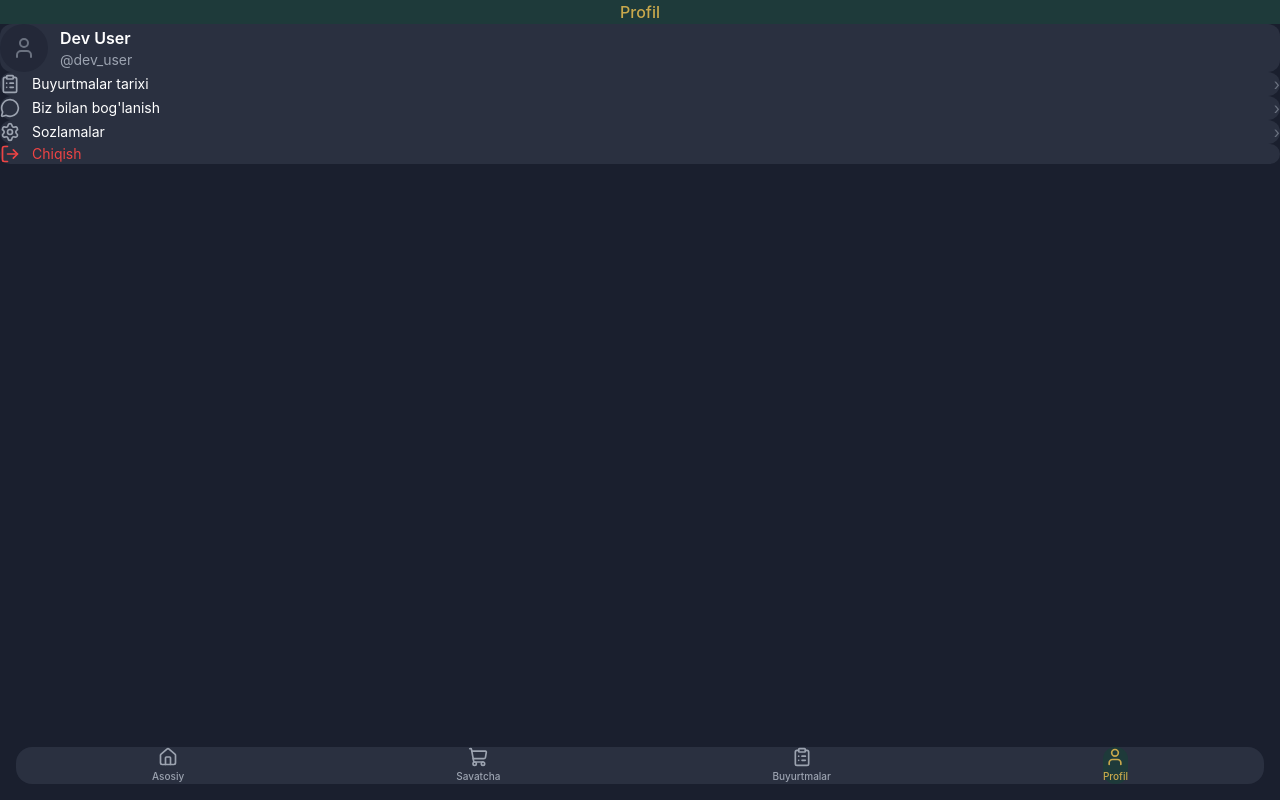
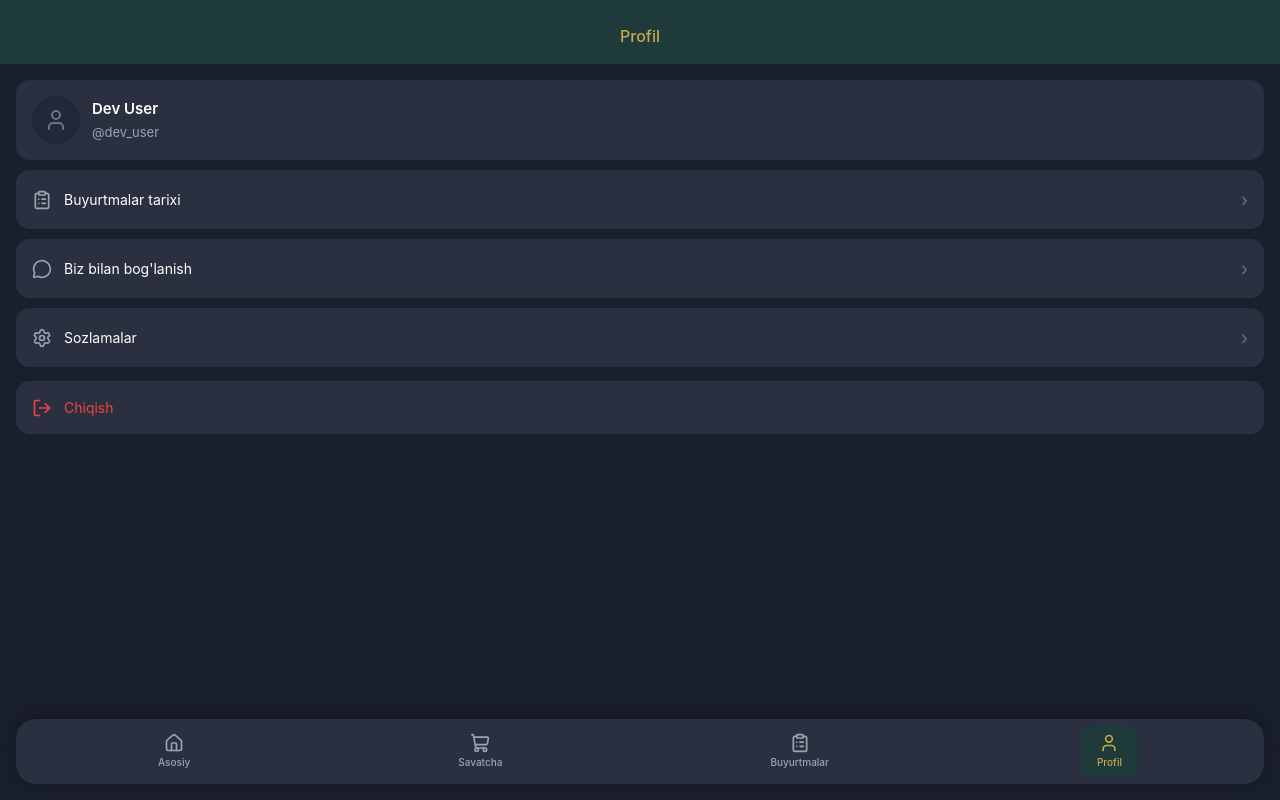
Before and after one commit to otash16/Bouquet-TWA, a React (Vite) app: page /profile in a window 1280 px wide. Built offline with nearby package versions, Linux system fonts and the light colour scheme; no server answers.

Commit message:
fix: switch to inline styles for Telegram WebApp compatibility

```diff
--- a/src/components/BottomTabBar.tsx
+++ b/src/components/BottomTabBar.tsx
@@ -1,6 +1,5 @@
 import { useNavigate, useLocation } from 'react-router-dom';
 import { Home, ShoppingCart, ClipboardList, User } from 'lucide-react';
-import { cn } from '@/lib/utils';
 
 const tabs = [
   { path: '/home', label: 'Asosiy', icon: Home },
@@ -14,25 +13,36 @@ export default function BottomTabBar() {
   const location = useLocation();
 
   return (
-    <div className="fixed bottom-4 left-4 right-4 z-50">
-      <nav className="flex items-center justify-around rounded-2xl px-2 py-2" style={{ backgroundColor: 'var(--bg-tab-bar)' }}>
+    <div style={{ position: 'fixed', bottom: 16, left: 16, right: 16, zIndex: 50 }}>
+      <nav style={{
+        display: 'flex',
+        alignItems: 'center',
+        justifyContent: 'space-around',
+        borderRadius: 20,
+        padding: '6px 8px',
+        backgroundColor: '#2a3040',
+        boxShadow: '0 -2px 20px rgba(0,0,0,0.3)',
+      }}>
         {tabs.map(tab => {
           const isActive = location.pathname.startsWith(tab.path);
           return (
             <button
               key={tab.path}
               onClick={() => navigate(tab.path)}
-              className={cn(
-                'flex flex-col items-center gap-0.5 px-4 py-2 rounded-xl transition-all duration-200 cursor-pointer',
-                isActive ? 'bg-[var(--bg-header)]' : ''
-              )}
+              style={{
+                display: 'flex',
+                flexDirection: 'column',
+                alignItems: 'center',
+                gap: 2,
+                padding: '8px 16px',
+                borderRadius: 14,
+                border: 'none',
+                cursor: 'pointer',
+                backgroundColor: isActive ? '#1e3a3a' : 'transparent',
+              }}
             >
-              <tab.icon
-                className={cn('w-5 h-5 transition-colors', isActive ? 'text-[var(--accent)]' : 'text-[var(--text-secondary)]')}
-              />
-              <span
-                className={cn('text-[10px] font-medium transition-colors', isActive ? 'text-[var(--accent)]' : 'text-[var(--text-secondary)]')}
-              >
+              <tab.icon style={{ width: 20, height: 20, color: isActive ? '#c9a84c' : '#9ca3b0' }} />
+              <span style={{ fontSize: 10, fontWeight: 500, color: isActive ? '#c9a84c' : '#9ca3b0' }}>
                 {tab.label}
               </span>
             </button>
--- a/src/components/PageHeader.tsx
+++ b/src/components/PageHeader.tsx
@@ -4,8 +4,8 @@ interface Props {
 
 export default function PageHeader({ title }: Props) {
   return (
-    <div className="px-4 pt-6 pb-4 text-center" style={{ backgroundColor: 'var(--bg-header)' }}>
-      <h1 className="text-base font-medium" style={{ color: 'var(--accent)' }}>{title}</h1>
+    <div style={{ padding: '24px 16px 16px', textAlign: 'center', backgroundColor: '#1e3a3a' }}>
+      <h1 style={{ fontSize: 16, fontWeight: 500, color: '#c9a84c' }}>{title}</h1>
     </div>
   );
 }
--- a/src/screens/cart/index.tsx
+++ b/src/screens/cart/index.tsx
@@ -6,18 +6,26 @@ export default function CartPage() {
   const navigate = useNavigate();
 
   return (
-    <div className="animate-fade-in pb-24">
+    <div style={{ paddingBottom: 100 }}>
       <PageHeader title="Savatcha" />
-      <div className="flex flex-col items-center justify-center py-24 px-4">
-        <ShoppingCart className="w-16 h-16 mb-4" style={{ color: 'var(--text-muted)' }} />
-        <h2 className="text-lg font-semibold mb-1">Savatcha bo'sh</h2>
-        <p className="text-sm text-center mb-6" style={{ color: 'var(--text-secondary)' }}>
+      <div style={{ display: 'flex', flexDirection: 'column', alignItems: 'center', justifyContent: 'center', padding: '80px 16px' }}>
+        <ShoppingCart style={{ width: 56, height: 56, color: '#6b7280', marginBottom: 16 }} />
+        <h2 style={{ fontSize: 18, fontWeight: 600, marginBottom: 4 }}>Savatcha bo'sh</h2>
+        <p style={{ fontSize: 14, color: '#9ca3b0', textAlign: 'center', marginBottom: 24 }}>
           Gul qo'shish uchun do'konlarni ko'ring
         </p>
         <button
           onClick={() => navigate('/home')}
-          className="px-6 py-3 rounded-xl text-sm font-semibold transition-colors cursor-pointer"
-          style={{ backgroundColor: 'var(--accent)', color: '#000' }}
+          style={{
+            padding: '12px 24px',
+            borderRadius: 14,
+            fontSize: 14,
+            fontWeight: 600,
+            border: 'none',
+            cursor: 'pointer',
+            backgroundColor: '#c9a84c',
+            color: '#000',
+          }}
         >
           Bosh sahifaga o'tish
         </button>
--- a/src/screens/orders/index.tsx
+++ b/src/screens/orders/index.tsx
@@ -3,12 +3,12 @@ import PageHeader from '@/components/PageHeader';
 
 export default function OrdersPage() {
   return (
-    <div className="animate-fade-in pb-24">
+    <div style={{ paddingBottom: 100 }}>
       <PageHeader title="Buyurtmalar" />
-      <div className="flex flex-col items-center justify-center py-24 px-4">
-        <ClipboardList className="w-16 h-16 mb-4" style={{ color: 'var(--text-muted)' }} />
-        <h2 className="text-lg font-semibold mb-1">Buyurtmalar yo'q</h2>
-        <p className="text-sm" style={{ color: 'var(--text-secondary)' }}>
+      <div style={{ display: 'flex', flexDirection: 'column', alignItems: 'center', justifyContent: 'center', padding: '80px 16px' }}>
+        <ClipboardList style={{ width: 56, height: 56, color: '#6b7280', marginBottom: 16 }} />
+        <h2 style={{ fontSize: 18, fontWeight: 600, marginBottom: 4 }}>Buyurtmalar yo'q</h2>
+        <p style={{ fontSize: 14, color: '#9ca3b0' }}>
           Hozircha hech qanday buyurtma bermagansiz
         </p>
       </div>
--- a/src/screens/profile/index.tsx
+++ b/src/screens/profile/index.tsx
@@ -20,59 +20,69 @@ export default function ProfilePage() {
         username: tgUser.username ?? null,
       });
     } else {
-      // Dev mode
       setUser({ firstName: 'Dev', lastName: 'User', username: 'dev_user' });
     }
   }, []);
 
   const menuItems = [
-    { icon: ClipboardList, label: 'Buyurtmalar tarixi', action: () => {} },
-    { icon: MessageCircle, label: "Biz bilan bog'lanish", action: () => {} },
-    { icon: Settings, label: 'Sozlamalar', action: () => {} },
+    { icon: ClipboardList, label: 'Buyurtmalar tarixi' },
+    { icon: MessageCircle, label: "Biz bilan bog'lanish" },
+    { icon: Settings, label: 'Sozlamalar' },
   ];
 
+  const cardStyle = {
+    borderRadius: 14,
+    padding: 16,
+    backgroundColor: '#2a3040',
+    display: 'flex',
+    alignItems: 'center',
+    gap: 12,
+    cursor: 'pointer',
+    border: 'none',
+    width: '100%',
+    color: '#fff',
+    textAlign: 'left' as const,
+  };
+
   return (
-    <div className="animate-fade-in pb-24">
+    <div style={{ paddingBottom: 100 }}>
       <PageHeader title="Profil" />
 
-      <div className="px-4 mt-4 space-y-3">
+      <div style={{ padding: '16px 16px', display: 'flex', flexDirection: 'column', gap: 10 }}>
         {/* User card */}
-        <div className="rounded-xl p-4 flex items-center gap-3" style={{ backgroundColor: 'var(--bg-card)' }}>
-          <div className="w-12 h-12 rounded-full flex items-center justify-center" style={{ backgroundColor: 'var(--bg-secondary)' }}>
-            <User className="w-6 h-6" style={{ color: 'var(--text-muted)' }} />
+        <div style={cardStyle}>
+          <div style={{
+            width: 48, height: 48, borderRadius: '50%', backgroundColor: '#232838',
+            display: 'flex', alignItems: 'center', justifyContent: 'center',
+          }}>
+            <User style={{ width: 24, height: 24, color: '#6b7280' }} />
           </div>
           <div>
-            <p className="font-semibold">
+            <p style={{ fontWeight: 600, fontSize: 15 }}>
               {user ? `${user.firstName || ''} ${user.lastName || ''}`.trim() || 'Foydalanuvchi' : '...'}
             </p>
             {user?.username && (
-              <p className="text-sm" style={{ color: 'var(--text-secondary)' }}>@{user.username}</p>
+              <p style={{ fontSize: 13, color: '#9ca3b0', marginTop: 2 }}>@{user.username}</p>
             )}
           </div>
         </div>
 
         {/* Menu items */}
         {menuItems.map((item, i) => (
-          <button
-            key={i}
-            onClick={item.action}
-            className="w-full rounded-xl p-4 flex items-center gap-3 cursor-pointer transition-colors"
-            style={{ backgroundColor: 'var(--bg-card)' }}
-          >
-            <item.icon className="w-5 h-5" style={{ color: 'var(--text-secondary)' }} />
-            <span className="text-sm flex-1 text-left">{item.label}</span>
-            <span style={{ color: 'var(--text-muted)' }}>›</span>
+          <button key={i} style={cardStyle}>
+            <item.icon style={{ width: 20, height: 20, color: '#9ca3b0', flexShrink: 0 }} />
+            <span style={{ fontSize: 14, flex: 1 }}>{item.label}</span>
+            <span style={{ color: '#6b7280', fontSize: 18 }}>›</span>
           </button>
         ))}
 
         {/* Logout */}
         <button
           onClick={() => window.Telegram?.WebApp?.close()}
-          className="w-full rounded-xl p-4 flex items-center gap-3 cursor-pointer"
-          style={{ backgroundColor: 'var(--bg-card)' }}
+          style={{ ...cardStyle, marginTop: 4 }}
         >
-          <LogOut className="w-5 h-5" style={{ color: 'var(--danger)' }} />
-          <span className="text-sm" style={{ color: 'var(--danger)' }}>Chiqish</span>
+          <LogOut style={{ width: 20, height: 20, color: '#ef4444', flexShrink: 0 }} />
+          <span style={{ fontSize: 14, color: '#ef4444' }}>Chiqish</span>
         </button>
       </div>
     </div>
--- a/vite.config.ts
+++ b/vite.config.ts
@@ -12,6 +12,7 @@ export default defineConfig({
   },
   server: {
     port: 5174,
+    allowedHosts: ['.ngrok-free.dev'],
     proxy: {
       '/client': 'http://localhost:3000',
       '/uploads': 'http://localhost:3000',
```
Also changed, not shown: src/screens/home/index.tsx (+65 -37 lines).
